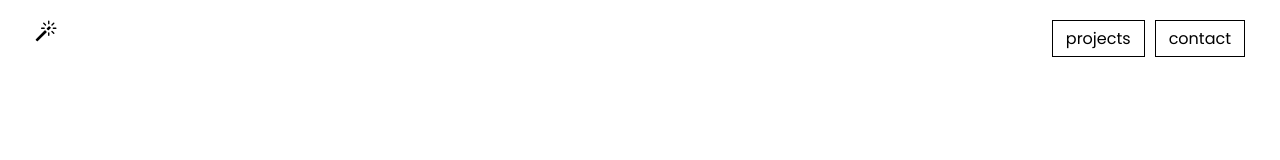
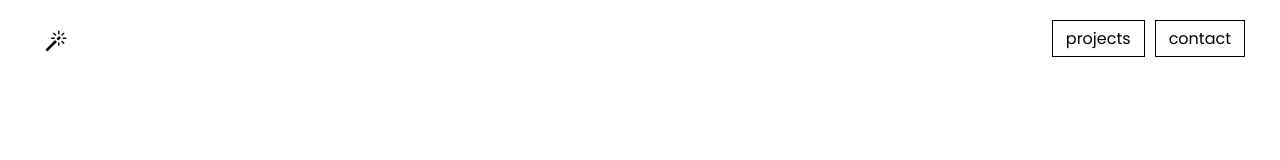
Before and after one commit to dag-mara/portfolio-app, a React app: page / in a window 1280 px wide. Shown: the top 160 px of the page. Built offline with nearby package versions, Linux system fonts and the light colour scheme.

Commit message:
fix magicwand UX

```diff
--- a/src/components/MagicWand/index.jsx
+++ b/src/components/MagicWand/index.jsx
@@ -5,8 +5,8 @@ import './style.css';
 export const MagicWand = ({ onClick }) => {
 
     return (
-        <div className="magicwand-wrapper">
-            <img className="magic-image" src={magicImage} alt="change the layout color" onClick = {onClick} title="change the layout color"/>
+        <div className="magicwand-wrapper" onClick = {onClick}>
+            <img className="magic-image" src={magicImage} alt="change the layout color" title="change the layout color"/>
         </div>
     )
 }
--- a/src/components/MagicWand/style.css
+++ b/src/components/MagicWand/style.css
@@ -1,3 +1,7 @@
+.magicwand-wrapper{
+    padding: 10px;
+}
+
 .magic-image{
     width: 22px;;
     margin: 5px;
```
